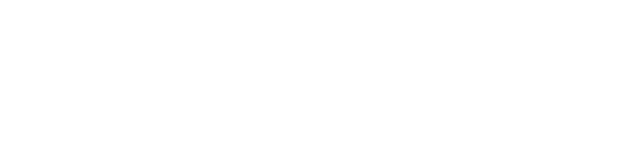
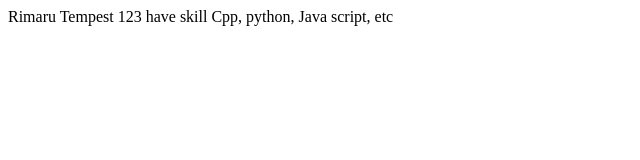
Before and after one commit to imtony3579/learning, a plain HTML site: page Javascript_u/index.html in a window 1280 px wide. Shown: the whole page, without its empty margins (0-640 px from the left). Drawn offline with Linux system fonts and the light colour scheme.

Commit message:
JS_objects

```diff
--- a/Javascript_u/index.html
+++ b/Javascript_u/index.html
@@ -9,7 +9,7 @@
 </head>
 
 <body>
-
+    <div id="test"></div>
     <script src="script.js"></script>
 </body>
 
--- a/Javascript_u/script.js
+++ b/Javascript_u/script.js
@@ -1,8 +1,21 @@
-var newArray = ['a', [2, 3, 5, 6], 'b'];
+var person = {
+    name: "Jhon Smith",
+    age: 28,
+    skills: ["Cpp", "python", "Java script", "etc"],
+    change_name: function(new_name) {
+        this.name = new_name;
+        return this;
+    },
+    change_age: function(age_number) {
+        this.age = age_number;
+        return this;
+    }
+};
 
-for (var index in newArray) {
-    console.log(index)
-    if (newArray[index].constructor === Array) {
-        console.log(newArray[index]);
-    }
+person.change_name("Rimaru Tempest").change_age(123);
+
+document.querySelector('#test').innerHTML = person.name + " " + person.age + " have skill " + person.skills.join(", ");
+
+for (var key in person) {
+    console.log(key, person[key].constructor);
 }
```
